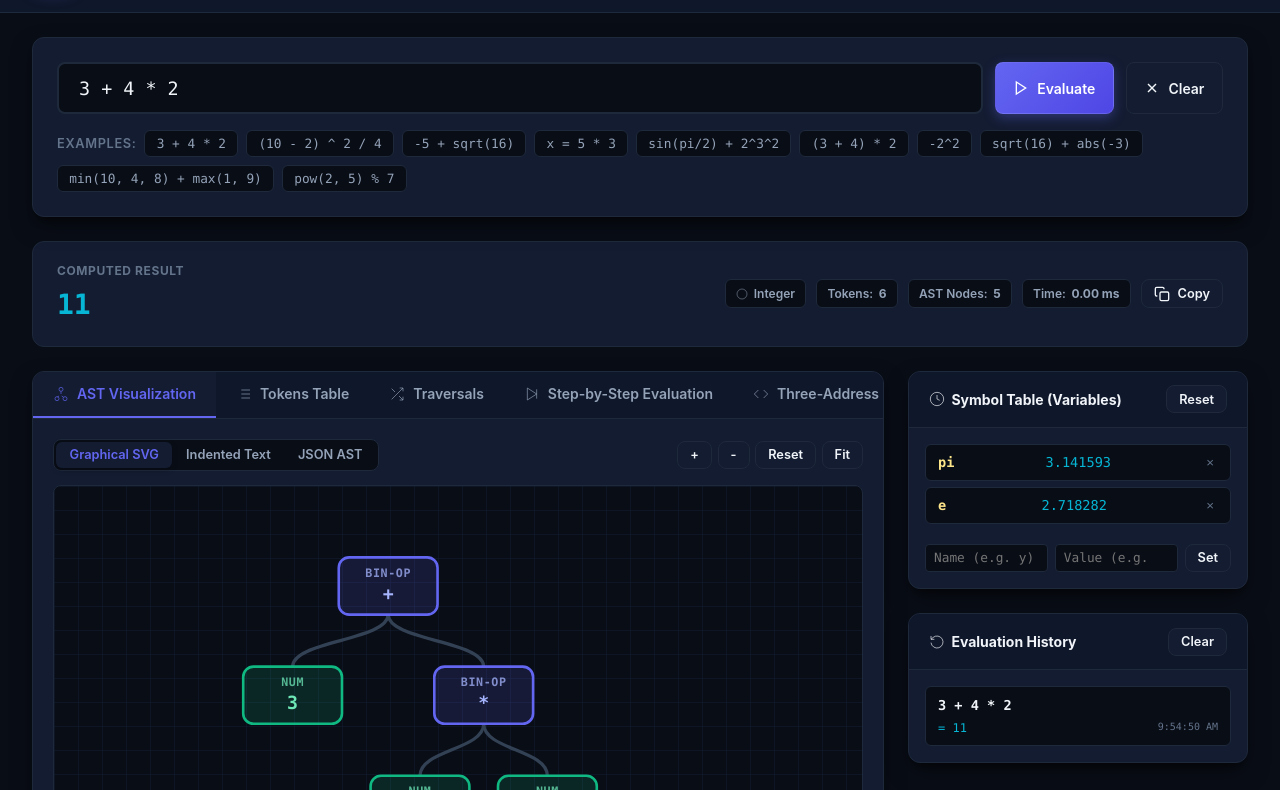
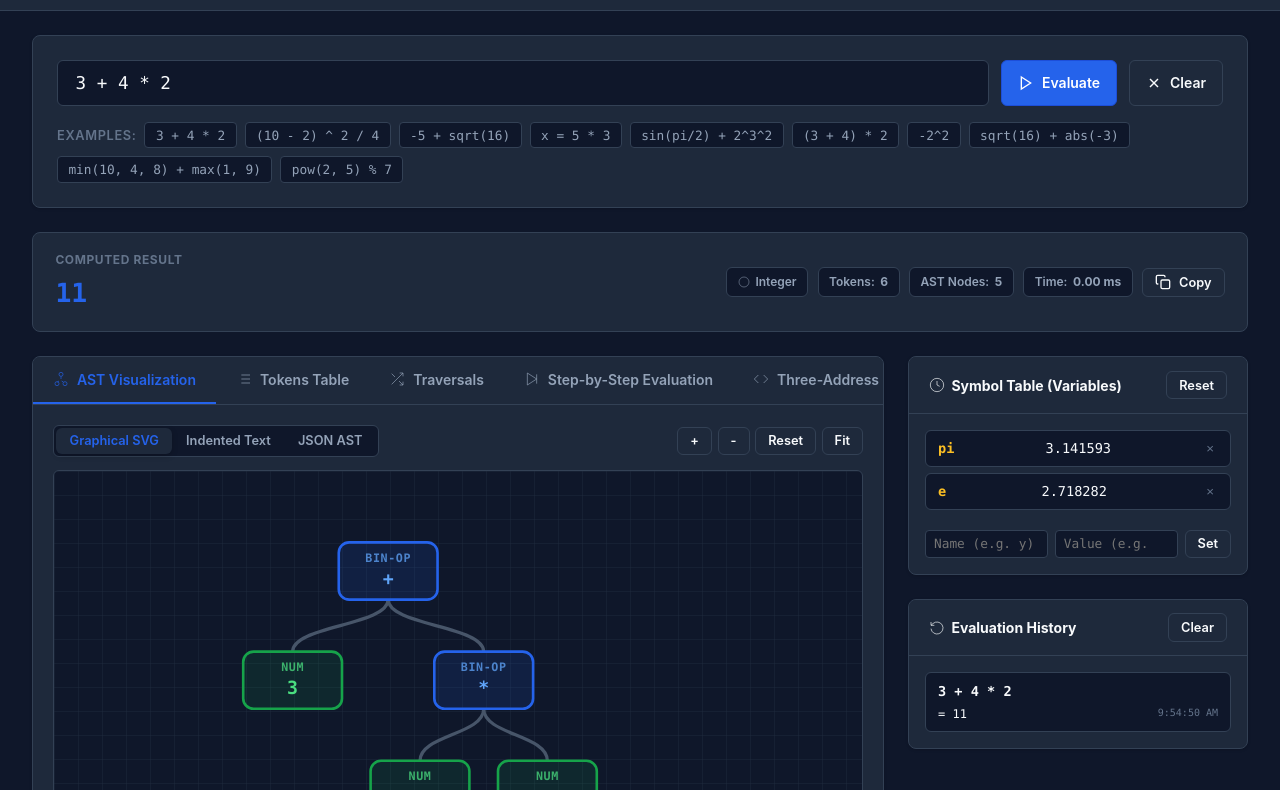
Before and after one commit to sumit-adak/Expression-Evaluator-using-AST, a plain HTML site: page index.html in a window 1280 px wide. Shown: the part 69-859 px from the top of the page. Drawn offline with Linux system fonts and the light colour scheme.

Commit message:
style: redesign UI with clean academic developer theme (no purple/glow), update Vercel live URL in README

```diff
--- a/index.html
+++ b/index.html
@@ -6,109 +6,105 @@
   <title>Expression Evaluator using AST | Compiler Design Lab</title>
   <style>
     /* ==========================================================================
-       CSS VARIABLES & THEME SETUP
+       CSS VARIABLES & THEME SETUP (Clean Academic / Engineering Theme - No Glow)
        ========================================================================== */
     :root {
       --font-sans: -apple-system, BlinkMacSystemFont, "Segoe UI", Roboto, "Helvetica Neue", Arial, sans-serif;
       --font-mono: "JetBrains Mono", "Fira Code", Consolas, Monaco, "Courier New", monospace;
 
-      /* Dark Theme (Default) */
-      --bg: #090d16;
-      --bg-alt: #0f172a;
-      --card-bg: #131c31;
-      --card-border: #1e293b;
-      --card-border-hover: #334155;
-      --text: #f1f5f9;
+      /* Dark Theme (Default) - Clean Slate/Charcoal */
+      --bg: #0f172a;
+      --bg-alt: #1e293b;
+      --card-bg: #1e293b;
+      --card-border: #334155;
+      --card-border-hover: #475569;
+      --text: #f8fafc;
       --text-muted: #94a3b8;
       --text-dim: #64748b;
 
-      --primary: #6366f1;
-      --primary-hover: #4f46e5;
-      --primary-glow: rgba(99, 102, 241, 0.35);
-
-      --accent-cyan: #06b6d4;
-      --accent-purple: #a855f7;
-      --accent-pink: #ec4899;
-      --success: #10b981;
-      --warning: #f59e0b;
-      --danger: #ef4444;
-
-      /* Node Theme Colors */
-      --node-bin-bg: rgba(99, 102, 241, 0.15);
-      --node-bin-border: #6366f1;
-      --node-bin-text: #a5b4fc;
-
-      --node-un-bg: rgba(168, 85, 247, 0.15);
-      --node-un-border: #a855f7;
-      --node-un-text: #d8b4fe;
-
-      --node-num-bg: rgba(16, 185, 129, 0.15);
-      --node-num-border: #10b981;
-      --node-num-text: #6ee7b7;
-
-      --node-var-bg: rgba(245, 158, 11, 0.15);
-      --node-var-border: #f59e0b;
-      --node-var-text: #fde68a;
-
-      --node-fn-bg: rgba(6, 182, 212, 0.15);
-      --node-fn-border: #06b6d4;
-      --node-fn-text: #a5f3fc;
-
-      --node-assign-bg: rgba(236, 72, 153, 0.15);
-      --node-assign-border: #ec4899;
-      --node-assign-text: #fbcfe8;
-
-      --edge-color: #334155;
-      --edge-highlight: #6366f1;
-      --svg-grid: #131d33;
-
-      --radius: 12px;
-      --radius-sm: 8px;
-      --shadow: 0 10px 25px -5px rgba(0, 0, 0, 0.5), 0 8px 10px -6px rgba(0, 0, 0, 0.5);
+      --primary: #2563eb;
+      --primary-hover: #1d4ed8;
+
+      --accent-blue: #0284c7;
+      --success: #16a34a;
+      --warning: #d97706;
+      --danger: #dc2626;
+
+      /* Node Theme Colors (Clean Solid Academic Palette) */
+      --node-bin-bg: rgba(37, 99, 235, 0.12);
+      --node-bin-border: #2563eb;
+      --node-bin-text: #60a5fa;
+
+      --node-un-bg: rgba(2, 132, 199, 0.12);
+      --node-un-border: #0284c7;
+      --node-un-text: #38bdf8;
+
+      --node-num-bg: rgba(22, 163, 74, 0.12);
+      --node-num-border: #16a34a;
+      --node-num-text: #4ade80;
+
+      --node-var-bg: rgba(217, 119, 6, 0.12);
+      --node-var-border: #d97706;
+      --node-var-text: #fbbf24;
+
+      --node-fn-bg: rgba(71, 85, 105, 0.15);
+      --node-fn-border: #64748b;
+      --node-fn-text: #cbd5e1;
+
+      --node-assign-bg: rgba(234, 88, 12, 0.12);
+      --node-assign-border: #ea580c;
+      --node-assign-text: #fb923c;
+
+      --edge-color: #475569;
+      --edge-highlight: #2563eb;
+      --svg-grid: #1e293b;
+
+      --radius: 8px;
+      --radius-sm: 6px;
+      --shadow: 0 1px 3px rgba(0, 0, 0, 0.15);
     }
 
     [data-theme="light"] {
       --bg: #f8fafc;
       --bg-alt: #f1f5f9;
       --card-bg: #ffffff;
-      --card-border: #e2e8f0;
-      --card-border-hover: #cbd5e1;
+      --card-border: #cbd5e1;
+      --card-border-hover: #94a3b8;
       --text: #0f172a;
       --text-muted: #475569;
-      --text-dim: #94a3b8;
-
-      --primary: #4f46e5;
-      --primary-hover: #4338ca;
-      --primary-glow: rgba(79, 70, 229, 0.2);
-
-      --node-bin-bg: #eef2ff;
-      --node-bin-border: #6366f1;
-      --node-bin-text: #3730a3;
-
-      --node-un-bg: #faf5ff;
-      --node-un-border: #a855f7;
-      --node-un-text: #6b21a8;
-
-      --node-num-bg: #ecfdf5;
-      --node-num-border: #10b981;
-      --node-num-text: #065f46;
+      --text-dim: #64748b;
+
+      --primary: #2563eb;
+      --primary-hover: #1d4ed8;
+
+      --node-bin-bg: #eff6ff;
+      --node-bin-border: #2563eb;
+      --node-bin-text: #1d4ed8;
+
+      --node-un-bg: #f0f9ff;
+      --node-un-border: #0284c7;
+      --node-un-text: #0369a1;
+
+      --node-num-bg: #f0fdf4;
+      --node-num-border: #16a34a;
+      --node-num-text: #15803d;
 
       --node-var-bg: #fffbeb;
-      --node-var-border: #f59e0b;
-      --node-var-text: #92400e;
-
-      --node-fn-bg: #ecfeff;
-      --node-fn-border: #06b6d4;
-      --node-fn-text: #155e75;
-
-      --node-assign-bg: #fdf2f8;
-      --node-assign-border: #ec4899;
-      --node-assign-text: #9d174d;
-
-      --edge-color: #cbd5e1;
-      --edge-highlight: #4f46e5;
+      --node-var-border: #d97706;
+      --node-var-text: #b45309;
+
+      --node-fn-bg: #f8fafc;
+      --node-fn-border: #475569;
+      --node-fn-text: #1e293b;
+
+      --node-assign-bg: #fff7ed;
+      --node-assign-border: #ea580c;
+      --node-assign-text: #c2410c;
+
+      --edge-color: #94a3b8;
+      --edge-highlight: #2563eb;
       --svg-grid: #e2e8f0;
-      --shadow: 0 10px 25px -5px rgba(0, 0, 0, 0.08), 0 8px 10px -6px rgba(0, 0, 0, 0.04);
+      --shadow: 0 1px 3px rgba(0, 0, 0, 0.08);
     }
 
     * {
@@ -152,30 +148,27 @@
     }
 
     .brand-icon {
-      width: 42px;
-      height: 42px;
-      background: linear-gradient(135deg, var(--primary), var(--accent-purple));
-      border-radius: 10px;
+      width: 38px;
+      height: 38px;
+      background: var(--primary);
+      border-radius: var(--radius-sm);
       display: flex;
       align-items: center;
       justify-content: center;
-      box-shadow: 0 0 15px var(--primary-glow);
     }
 
     .brand-icon svg {
-      width: 24px;
-      height: 24px;
+      width: 20px;
+      height: 20px;
       stroke: #ffffff;
       fill: none;
     }
 
     .brand-title h1 {
-      font-size: 1.25rem;
+      font-size: 1.15rem;
       font-weight: 700;
-      letter-spacing: -0.02em;
-      background: linear-gradient(90deg, var(--text) 30%, var(--accent-cyan));
-      -webkit-background-clip: text;
-      -webkit-text-fill-color: transparent;
+      letter-spacing: -0.01em;
+      color: var(--text);
     }
 
     .brand-title p {
@@ -195,13 +188,13 @@
       align-items: center;
       justify-content: center;
       gap: 0.5rem;
-      padding: 0.55rem 1.1rem;
+      padding: 0.5rem 1rem;
       border-radius: var(--radius-sm);
       font-size: 0.875rem;
       font-weight: 600;
       cursor: pointer;
       border: 1px solid transparent;
-      transition: all 0.2s ease;
+      transition: background-color 0.15s ease, border-color 0.15s ease;
       font-family: inherit;
     }
 
@@ -214,16 +207,13 @@
     }
 
     .btn-primary {
-      background: linear-gradient(135deg, var(--primary), #4f46e5);
+      background: var(--primary);
       color: #ffffff;
-      border-color: rgba(255, 255, 255, 0.1);
-      box-shadow: 0 4px 12px var(--primary-glow);
+      border-color: var(--primary-hover);
     }
 
     .btn-primary:hover {
-      background: linear-gradient(135deg, var(--primary-hover), #4338ca);
-      transform: translateY(-1px);
-      box-shadow: 0 6px 16px var(--primary-glow);
+      background: var(--primary-hover);
     }
 
     .btn-secondary {
@@ -295,31 +285,30 @@
 
     .expr-input {
       width: 100%;
-      padding: 0.85rem 1.25rem;
+      padding: 0.75rem 1.1rem;
       background: var(--bg);
-      border: 2px solid var(--card-border);
+      border: 1px solid var(--card-border);
       border-radius: var(--radius-sm);
       color: var(--text);
       font-family: var(--font-mono);
-      font-size: 1.15rem;
+      font-size: 1.1rem;
       font-weight: 500;
-      transition: all 0.2s ease;
+      transition: border-color 0.15s ease;
       outline: none;
     }
 
     .expr-input:focus {
       border-color: var(--primary);
-      box-shadow: 0 0 0 3px var(--primary-glow);
     }
 
     /* Error Pointer Indicator */
     .error-pointer-container {
       font-family: var(--font-mono);
-      font-size: 1.15rem;
+      font-size: 1.1rem;
       color: var(--danger);
       white-space: pre;
       margin-top: 0.25rem;
-      padding-left: 1.35rem; /* align with input padding + border */
+      padding-left: 1.25rem;
       min-height: 1.2rem;
       line-height: 1;
       display: none;
@@ -327,13 +316,8 @@
     }
 
     .error-pointer-caret {
-      font-weight: 900;
-      animation: pulseCaret 1s infinite alternate;
-    }
-
-    @keyframes pulseCaret {
-      from { opacity: 0.6; transform: translateY(0); }
-      to { opacity: 1; transform: translateY(-2px); }
+      font-weight: 800;
+      color: var(--danger);
     }
 
     .examples-bar {
@@ -355,12 +339,12 @@
       background: var(--bg);
       border: 1px solid var(--card-border);
       color: var(--text-muted);
-      padding: 0.3rem 0.7rem;
-      border-radius: 6px;
+      padding: 0.3rem 0.65rem;
+      border-radius: 4px;
       font-family: var(--font-mono);
       font-size: 0.8rem;
       cursor: pointer;
-      transition: all 0.2s ease;
+      transition: background-color 0.15s ease, border-color 0.15s ease;
       user-select: none;
     }
 
@@ -368,7 +352,6 @@
       background: var(--bg-alt);
       border-color: var(--primary);
       color: var(--primary);
-      transform: translateY(-1px);
     }
 
     /* Result Card */
@@ -376,18 +359,17 @@
       background: var(--card-bg);
       border: 1px solid var(--card-border);
       border-radius: var(--radius);
-      padding: 1.25rem 1.5rem;
+      padding: 1.15rem 1.4rem;
       display: flex;
       justify-content: space-between;
       align-items: center;
       flex-wrap: wrap;
       gap: 1rem;
-      transition: all 0.3s ease;
     }
 
     .result-card.has-error {
-      border-color: rgba(239, 68, 68, 0.4);
-      background: rgba(239, 68, 68, 0.05);
+      border-color: var(--danger);
+      background: rgba(220, 38, 38, 0.05);
     }
 
     .result-info {
@@ -406,9 +388,9 @@
 
     .result-value-display {
       font-family: var(--font-mono);
-      font-size: 1.75rem;
+      font-size: 1.65rem;
       font-weight: 700;
-      color: var(--accent-cyan);
+      color: var(--primary);
       display: flex;
       align-items: center;
       gap: 0.5rem;
@@ -654,17 +636,11 @@
     .node-Assign rect { fill: var(--node-assign-bg); stroke: var(--node-assign-border); }
     .node-Assign text { fill: var(--node-assign-text); }
 
-    /* Animation Active Glow */
+    /* Animation Active Node Highlight (Clean solid highlight, no glow) */
     .ast-node.is-active rect {
-      stroke: #ffffff !important;
-      stroke-width: 3.5 !important;
-      filter: drop-shadow(0 0 12px var(--accent-cyan));
-      animation: pulseGlow 1s infinite alternate;
-    }
-
-    @keyframes pulseGlow {
-      from { filter: drop-shadow(0 0 6px var(--accent-cyan)); }
-      to { filter: drop-shadow(0 0 16px var(--accent-cyan)); }
+      stroke: var(--primary) !important;
+      stroke-width: 3px !important;
+      fill: rgba(37, 99, 235, 0.22) !important;
     }
 
     .legend-bar {
@@ -1355,7 +1331,7 @@
             <div class="traversal-card">
               <div class="traversal-header">
                 <div class="traversal-title">
-                  <span class="badge-pills" style="background:rgba(99,102,241,0.2); color:var(--primary);">INORDER</span>
+                  <span class="badge-pills" style="background:rgba(37,99,235,0.15); color:var(--primary);">INORDER</span>
                   Infix Notation (with explicit parentheses)
                 </div>
                 <button class="btn btn-secondary btn-sm" data-copy-target="traversalInorder">Copy</button>
@@ -1367,7 +1343,7 @@
             <div class="traversal-card">
               <div class="traversal-header">
                 <div class="traversal-title">
-                  <span class="badge-pills" style="background:rgba(168,85,247,0.2); color:var(--accent-purple);">PREORDER</span>
+                  <span class="badge-pills" style="background:rgba(71,85,105,0.15); color:var(--text-muted);">PREORDER</span>
                   Prefix Notation (Polish Notation)
                 </div>
                 <button class="btn btn-secondary btn-sm" data-copy-target="traversalPreorder">Copy</button>
@@ -1379,7 +1355,7 @@
             <div class="traversal-card">
               <div class="traversal-header">
                 <div class="traversal-title">
-                  <span class="badge-pills" style="background:rgba(16,185,129,0.2); color:var(--success);">POSTORDER</span>
+                  <span class="badge-pills" style="background:rgba(22,163,74,0.15); color:var(--success);">POSTORDER</span>
                   Postfix Notation (Reverse Polish Notation / RPN)
                 </div>
                 <button class="btn btn-secondary btn-sm" data-copy-target="traversalPostorder">Copy</button>
@@ -2683,7 +2659,7 @@ primary    &rarr; NUMBER
           badgeRect.setAttribute('width', 60);
           badgeRect.setAttribute('height', 20);
           badgeRect.setAttribute('rx', 4);
-          badgeRect.setAttribute('fill', '#06b6d4');
+          badgeRect.setAttribute('fill', '#2563eb');
 
           const badgeText = document.createElementNS('http://www.w3.org/2000/svg', 'text');
           badgeText.setAttribute('x', 0);
@@ -2691,7 +2667,7 @@ primary    &rarr; NUMBER
           badgeText.setAttribute('text-anchor', 'middle');
           badgeText.setAttribute('font-size', '10');
           badgeText.setAttribute('font-weight', 'bold');
-          badgeText.setAttribute('fill', '#090d16');
+          badgeText.setAttribute('fill', '#ffffff');
           badgeText.textContent = `&rarr; ${intermediateVal}`.replace('&rarr;', '→');
 
           badgeG.appendChild(badgeRect);
```
Also changed, not shown: 1 other file.
